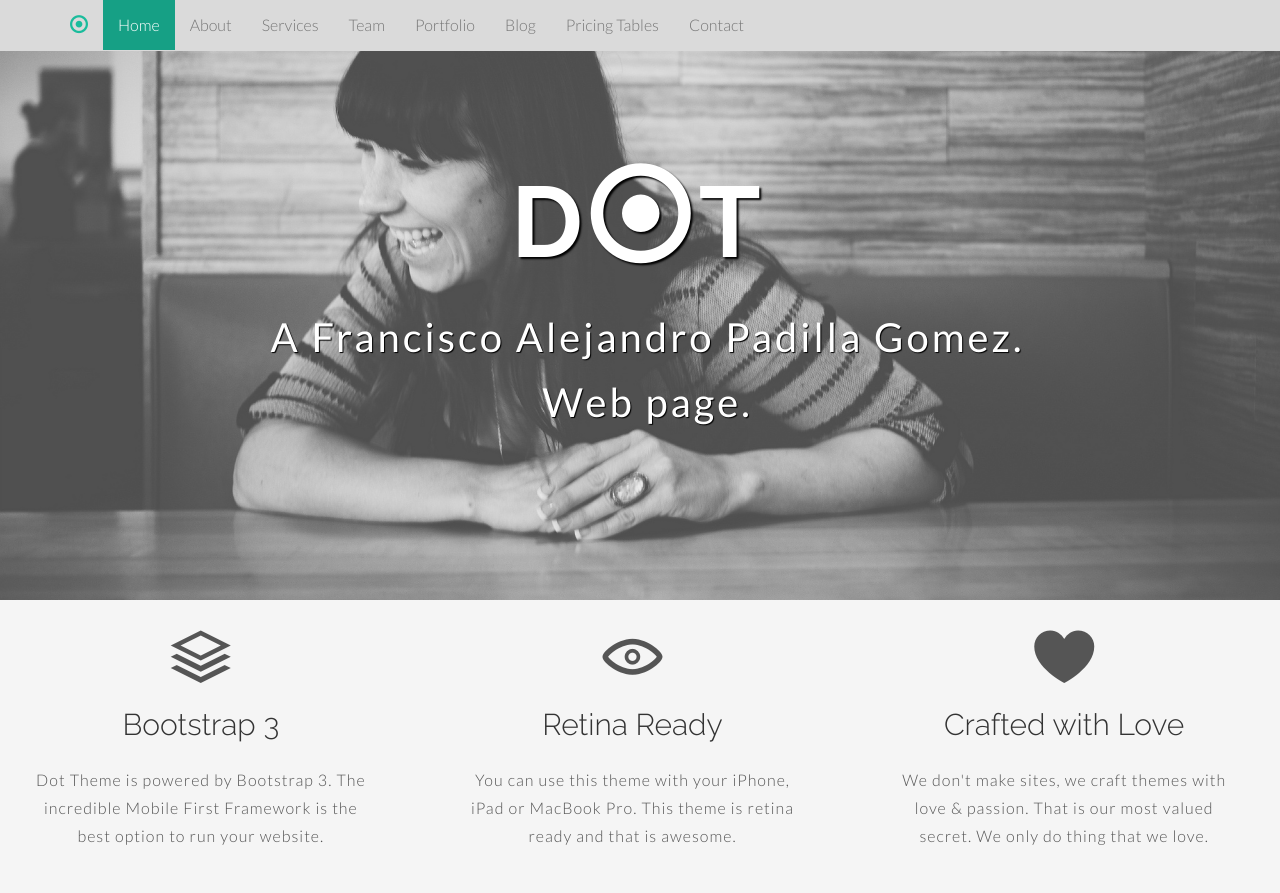
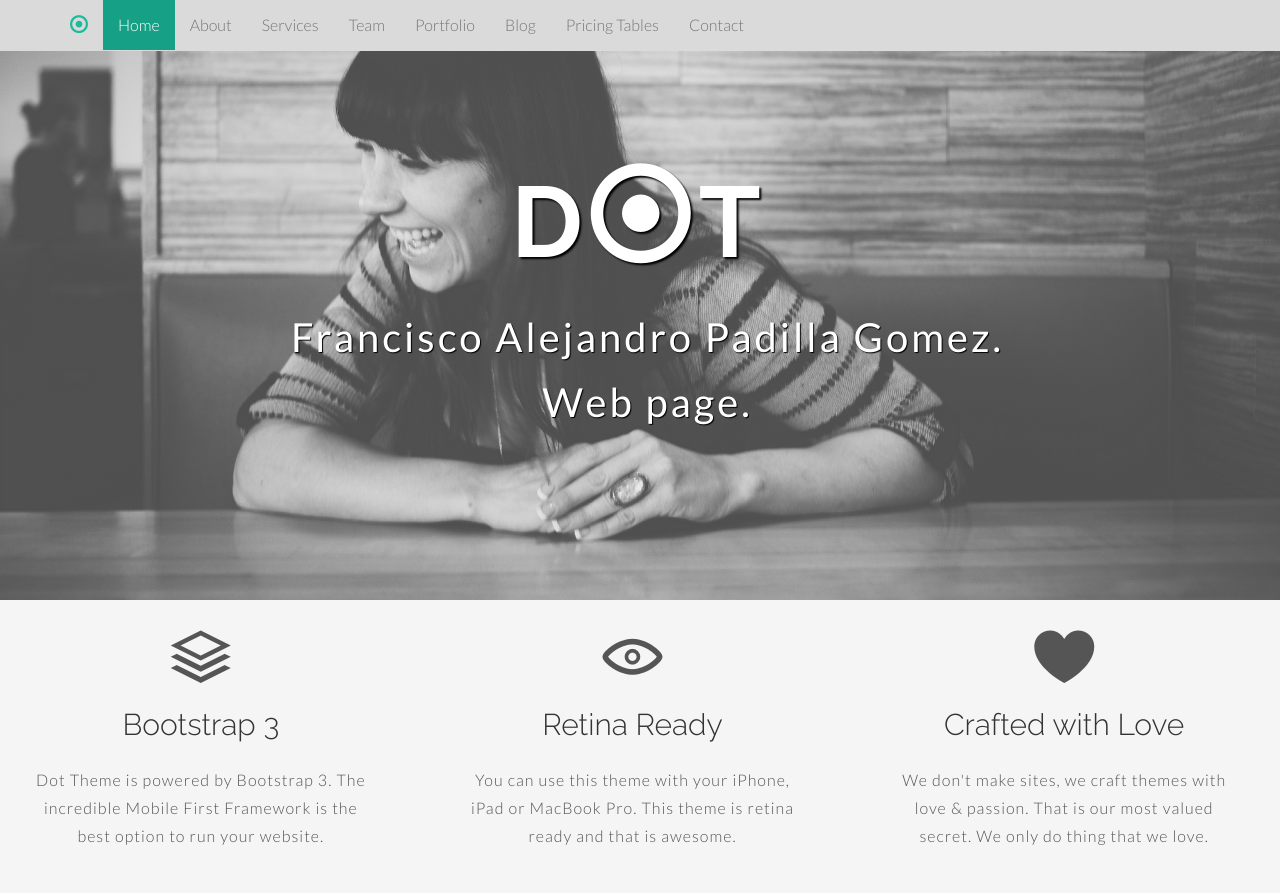
Before and after one commit to AlejandroPad/alejandropad.github.io, a plain HTML site: page index.html in a window 1280 px wide. Shown: the top 893 px of the page. Drawn offline with Linux system fonts and the light colour scheme.

Commit message:
Update index.html

```diff
--- a/index.html
+++ b/index.html
@@ -65,7 +65,7 @@
   <div id="headerwrap" name="home">
     <header class="clearfix">
       <h1>D<span class="icon icon-radio-checked"></span>T</h1>
-      <p>A Francisco Alejandro Padilla Gomez.</p>
+      <p>Francisco Alejandro Padilla Gomez.</p>
       <p>Web page.</p>
     </header>
   </div>
```
